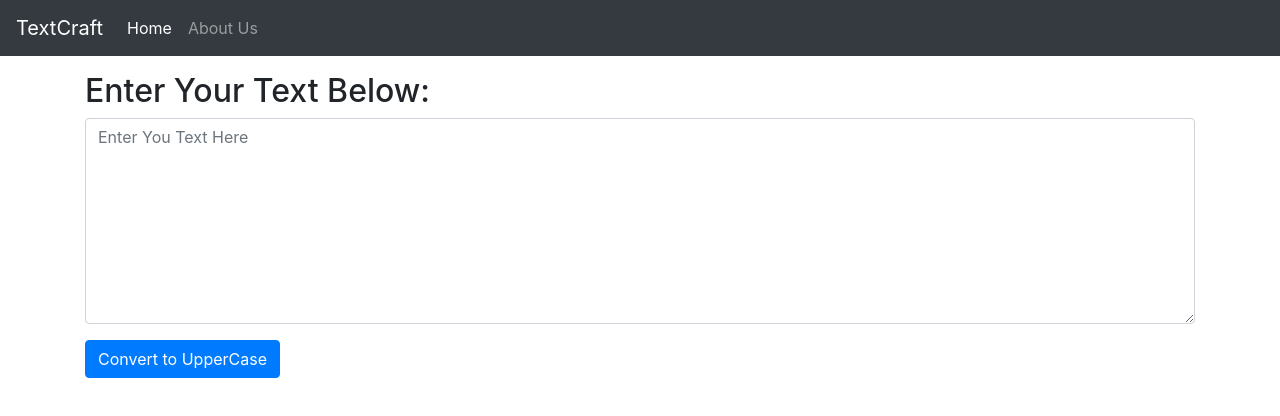
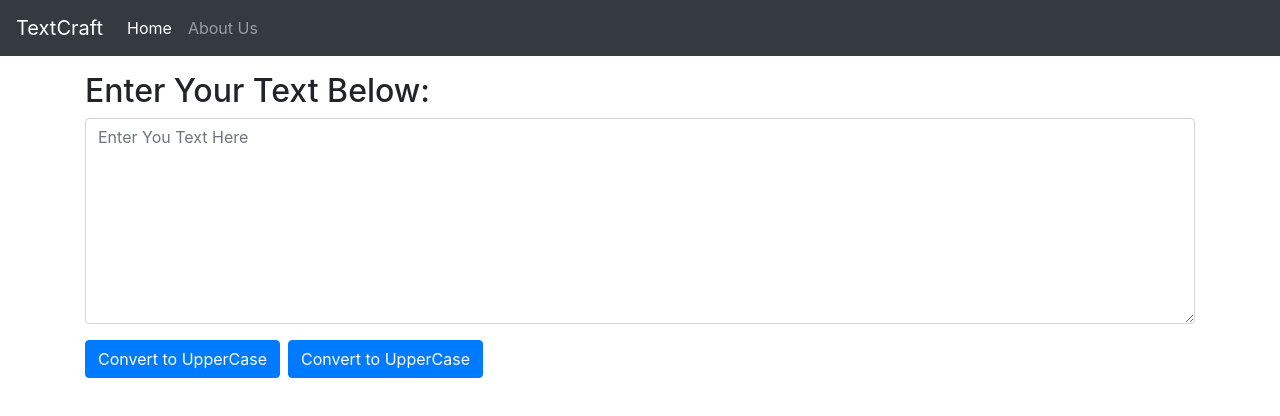
Before and after one commit to VijayVarma26/TextCraft, a React (Create React App) app in the folder text-craft/: page / in a window 1280 px wide. Shown: the top 416 px of the page. Built offline with nearby package versions, Linux system fonts and the light colour scheme.

Commit message:
Added functionality in TextForm

```diff
--- a/text-craft/src/components/TextForm.js
+++ b/text-craft/src/components/TextForm.js
@@ -1,17 +1,18 @@
 import React, { useState } from "react";
 
 export default function TextForm() {
-    const [text, setText] = useState();
+    const [text, setText] = useState('');
 
-    const onChange = () =>{
+    const handleOnChange = (event) =>{
+        setText(event.target.value);
+    }
 
-    }
     const toUpperCase = () =>{
-
+        setText(text.toUpperCase());
     }
 
     const toLowerCase = () =>{
-
+        setText(text.toLowerCase());
     }
 
 
@@ -19,8 +20,9 @@ export default function TextForm() {
     <>
       <div class="form-group">
         <h2 for="comment">Enter Your Text Below:</h2>
-        <textarea class="form-control" rows="8" id="textArea" placeholder="Enter You Text Here"></textarea>
-        <button className="btn btn-primary my-3" >Convert to UpperCase</button>
+        <textarea class="form-control" value={text} onChange={handleOnChange} rows="8" id="textArea" placeholder="Enter You Text Here"></textarea>
+        <button className="btn btn-primary my-3" onClick={toUpperCase}>Convert to UpperCase</button>
+        <button className="btn btn-primary my-3 mx-2" onClick={toLowerCase}>Convert to UpperCase</button>
       </div>
     </>
   );
```
